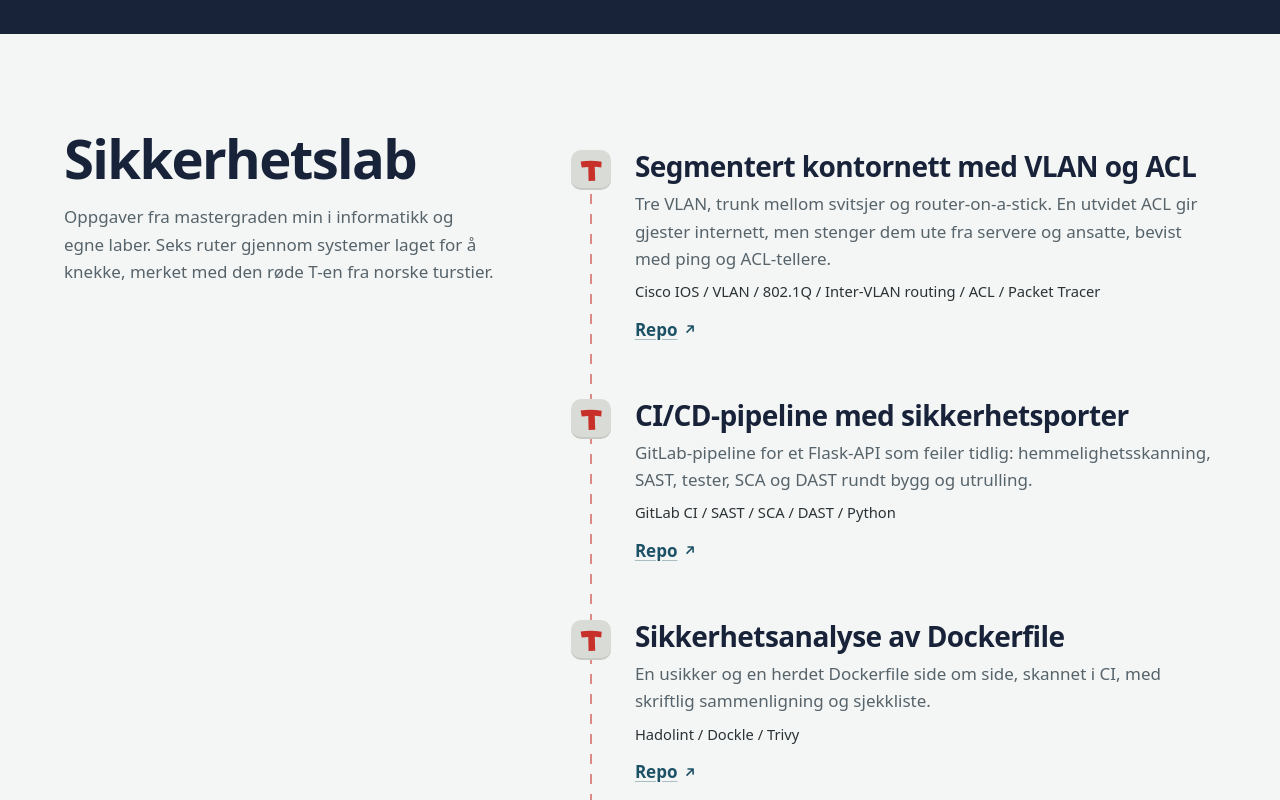
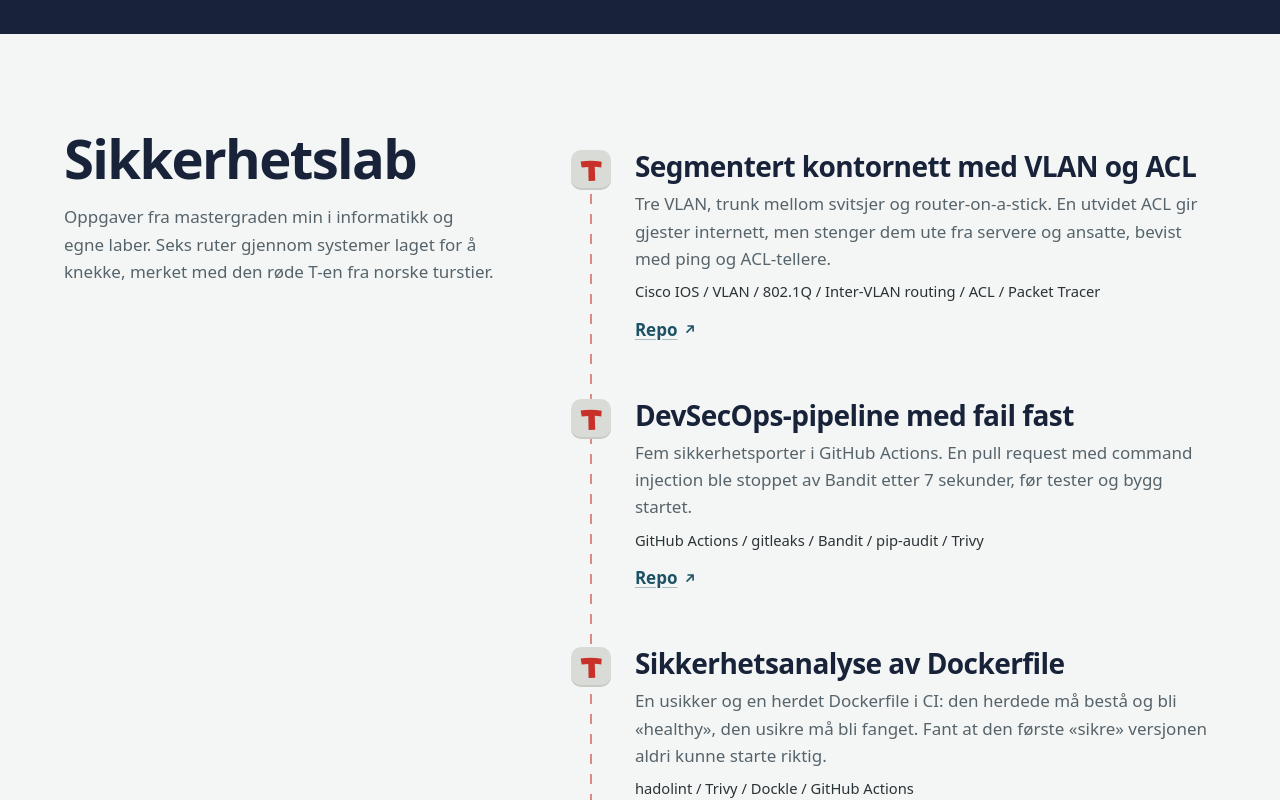
Before and after one commit to tobolovskaya/my-portfolio, a React (Vite) app: page / in a window 1280 px wide. Shown: the part 2340-3140 px from the top of the page. Built offline with nearby package versions, Linux system fonts and the light colour scheme.

Commit message:
content: renamed labs with real CI results

```diff
--- a/src/data.js
+++ b/src/data.js
@@ -429,18 +429,18 @@ export const labs = [
     en: { title: "Segmented office network with VLANs and ACL", text: "Three VLANs, trunks between switches and router-on-a-stick. An extended ACL lets guests out to the internet but keeps them away from servers and staff, proven with ping and ACL counters." },
   },
   {
-    repo: "https://github.com/tobolovskaya/CICD_DevSecOps",
-    tools: ["GitLab CI", "SAST", "SCA", "DAST", "Python"],
-    nb: { title: "CI/CD-pipeline med sikkerhetsporter", text: "GitLab-pipeline for et Flask-API som feiler tidlig: hemmelighetsskanning, SAST, tester, SCA og DAST rundt bygg og utrulling." },
-    uk: { title: "CI/CD-пайплайн із перевірками безпеки", text: "GitLab-пайплайн для Flask API, що зупиняється одразу при проблемі: сканування секретів, SAST, тести, SCA і DAST навколо збірки й розгортання." },
-    en: { title: "CI/CD pipeline with security gates", text: "GitLab pipeline for a Flask API that fails fast: secret scanning, SAST, tests, SCA and DAST stages around build and deploy." },
+    repo: "https://github.com/tobolovskaya/devsecops-pipeline-lab",
+    tools: ["GitHub Actions", "gitleaks", "Bandit", "pip-audit", "Trivy"],
+    nb: { title: "DevSecOps-pipeline med fail fast", text: "Fem sikkerhetsporter i GitHub Actions. En pull request med command injection ble stoppet av Bandit etter 7 sekunder, før tester og bygg startet." },
+    uk: { title: "DevSecOps-пайплайн із fail fast", text: "П'ять воріт безпеки в GitHub Actions. Pull request із command injection Bandit зупинив за 7 секунд, ще до тестів і збірки." },
+    en: { title: "DevSecOps pipeline with fail fast", text: "Five security gates in GitHub Actions. A pull request with command injection was stopped by Bandit in 7 seconds, before tests and build started." },
   },
   {
-    repo: "https://github.com/tobolovskaya/Dockerfile-GitLab-CI-CD",
-    tools: ["Hadolint", "Dockle", "Trivy"],
-    nb: { title: "Sikkerhetsanalyse av Dockerfile", text: "En usikker og en herdet Dockerfile side om side, skannet i CI, med skriftlig sammenligning og sjekkliste." },
-    uk: { title: "Аналіз безпеки Dockerfile", text: "Небезпечний і захищений Dockerfile поруч, проскановані в CI, з письмовим порівнянням і чеклистом безпеки." },
-    en: { title: "Dockerfile security analysis", text: "An insecure and a hardened Dockerfile side by side, scanned in CI, with a written comparison and security checklist." },
+    repo: "https://github.com/tobolovskaya/dockerfile-security-analysis",
+    tools: ["hadolint", "Trivy", "Dockle", "GitHub Actions"],
+    nb: { title: "Sikkerhetsanalyse av Dockerfile", text: "En usikker og en herdet Dockerfile i CI: den herdede må bestå og bli «healthy», den usikre må bli fanget. Fant at den første «sikre» versjonen aldri kunne starte riktig." },
+    uk: { title: "Аналіз безпеки Dockerfile", text: "Небезпечний і захищений Dockerfile у CI: захищений має пройти й стати healthy, небезпечний має бути спійманий. Виявила, що перша «безпечна» версія ніколи не могла коректно запуститися." },
+    en: { title: "Dockerfile security analysis", text: "An insecure and a hardened Dockerfile in CI: the hardened one must pass and become healthy, the insecure one must be caught. Found that the first \"secure\" version could never start correctly." },
   },
   {
     repo: "https://github.com/tobolovskaya/REST-API-OWASP-Juice-Shop",
```
